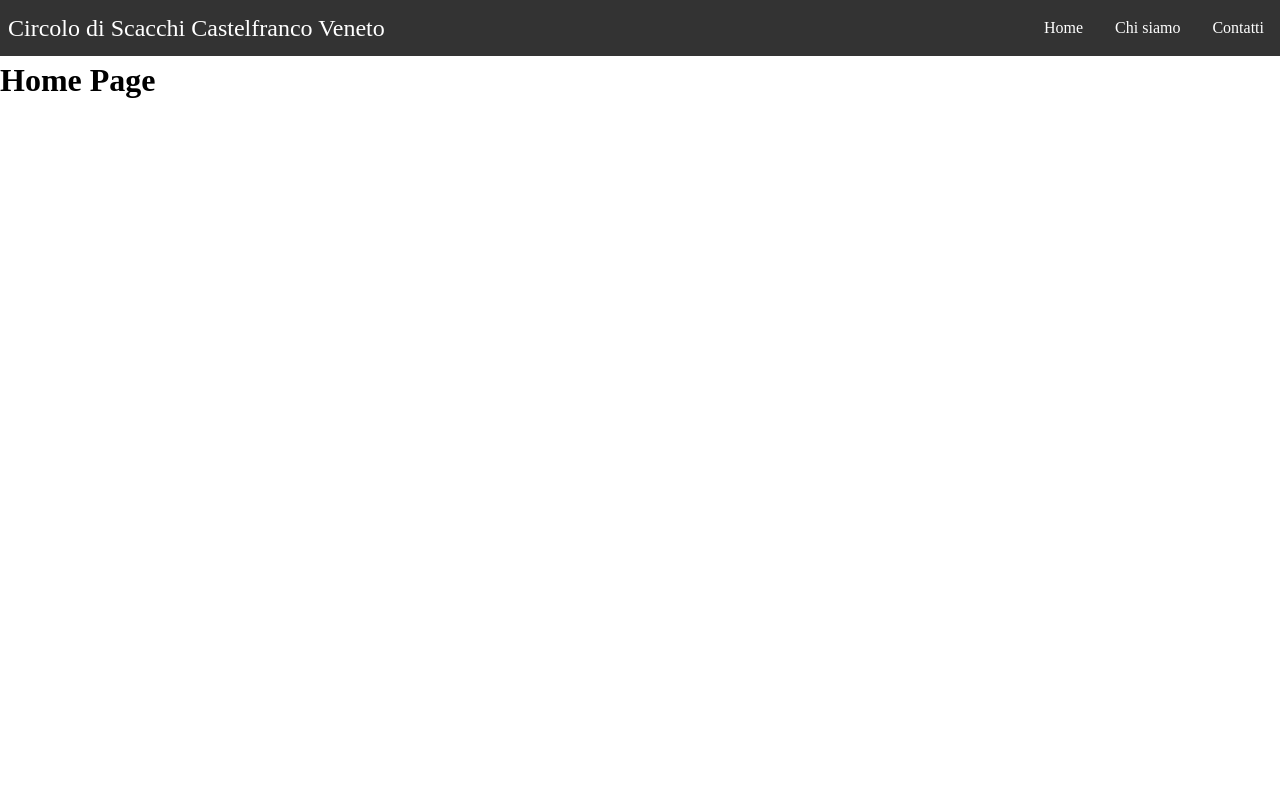
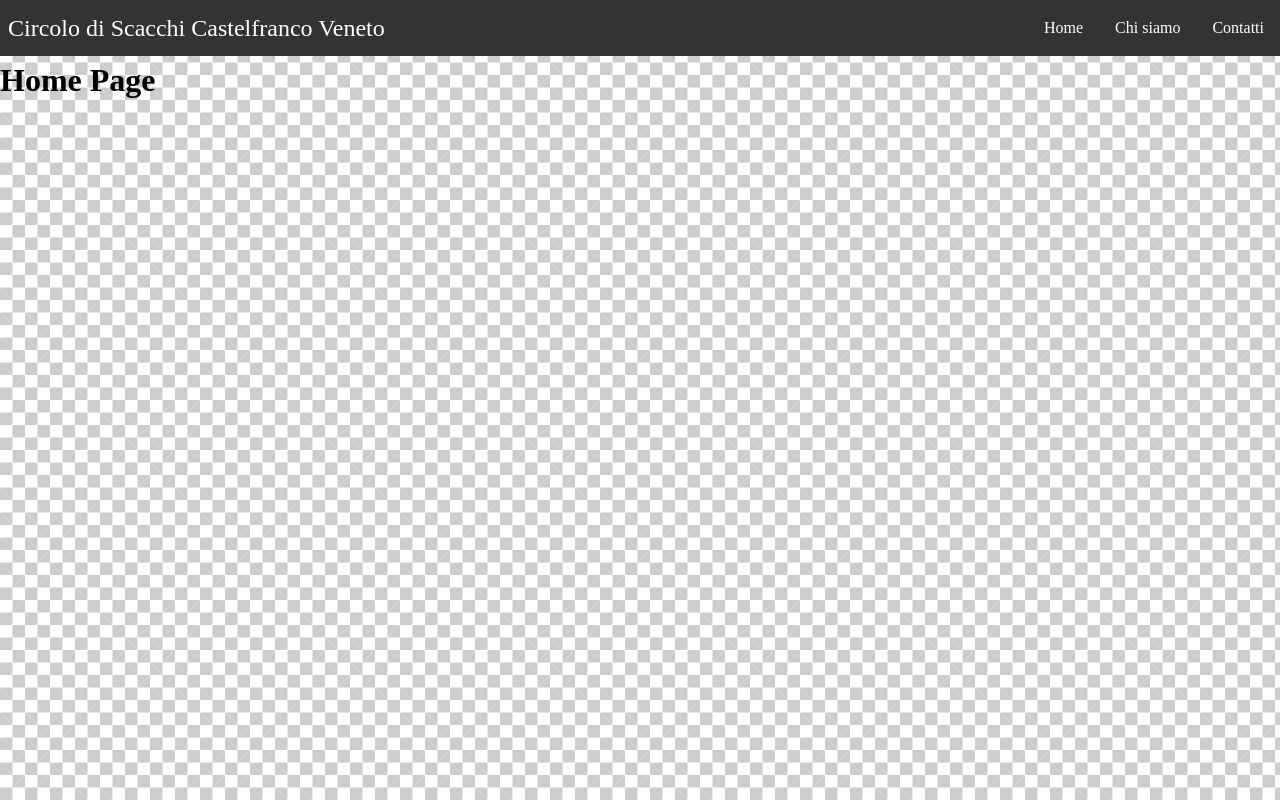
Before and after one commit to mastrovalentz/castelfranco_chess_club, a website built with Vite: page index.html in a window 1280 px wide. Built offline with nearby package versions, Linux system fonts and the light colour scheme.

Commit message:
CCC-01 Checkered bkg pt1

```diff
--- a/index.html
+++ b/index.html
@@ -8,6 +8,7 @@
     <meta name="description" content="" />
     <link rel="stylesheet" href="style/reset.css" />
     <link rel="stylesheet" href="style/variables.css" />
+    <link rel="stylesheet" href="style/index.css" />
     <link rel="stylesheet" href="style/navigation.css" />
   </head>
   <body>
--- /dev/null
+++ b/style/index.css
@@ -0,0 +1,12 @@
+body {
+  background-image: linear-gradient(45deg, #ccc 25%, transparent 25%),
+    linear-gradient(135deg, #ccc 25%, transparent 25%),
+    linear-gradient(45deg, transparent 75%, #ccc 75%),
+    linear-gradient(135deg, transparent 75%, #ccc 75%);
+  background-size: 25px 25px; /* Must be a square */
+  background-position:
+    0 0,
+    12.5px 0,
+    12.5px -12.5px,
+    0px 12.5px; /* Must be half of one side of the square */
+}
```
